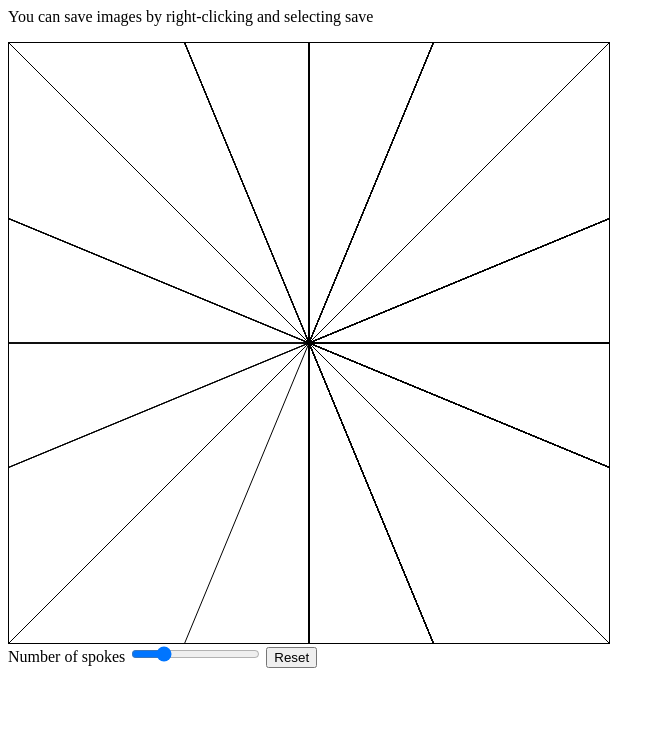
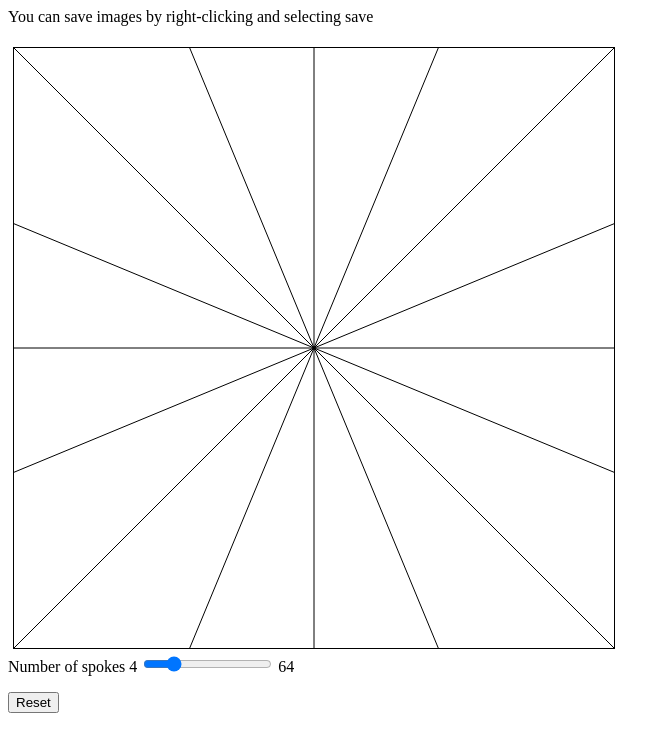
Before and after one commit to claraj/kaleidoscope, a plain HTML site: page index.html in a window 1280 px wide. Shown: the whole page, without its empty margins (0-670 px from the left). Drawn offline with Linux system fonts and the light colour scheme.

Commit message:
fixed reset bug, still some drawing issues

```diff
--- a/page.html
+++ b/index.html
@@ -2,6 +2,7 @@
 
   canvas {
     border: 1px solid black;
+    margin: 5px;
   }
 
 </style>
@@ -12,7 +13,11 @@
 
 <div id="controls">
 
-Number of spokes <span id="spokecount"></span> <input id="userspokes" type="range" value="16" step="2" min="4" max="60"></input>
+<span>Number of spokes</span>
+<span id="spokecount">4</span>
+<input id="userspokes" type="range" value="16" step="2" min="4" max="64"></input>
+<span id="spokecount">64</span>
+<P>
 <button id="reset">Reset</button>
 
 </div>
--- a/kaleidoscope.js
+++ b/kaleidoscope.js
@@ -26,8 +26,11 @@ function newCanvas(userSpokes) {
   var w = canvas.width;
 
   // Clear
-  ctx.fillStyle = 'white'
-  ctx.fillRect(0, 0, w, h);
+  ctx.fillStyle = 'red'
+
+  console.log('clear')
+
+  ctx.clearRect(0, 0, w, h);
 
   // Center x, center y
   cx = w/2;
@@ -46,6 +49,8 @@ function newCanvas(userSpokes) {
 
   console.log(length)
 
+  console.log(spokes , 'spokes')
+
   for (var s = 0 ; s < spokes ; s++) {
 
     // Line at an angle of angle, starting at the center
@@ -53,9 +58,11 @@ function newCanvas(userSpokes) {
     var x = length * Math.sin(angle);
     var y = length * Math.cos(angle);
 
+    ctx.beginPath()
     ctx.moveTo(cx, cy);
     ctx.lineTo(cx + x, cy + y);
     ctx.stroke();
+    ctx.closePath();
 
     angle += wedgeAngle;
 
@@ -162,6 +169,7 @@ function drawCircle(x, y) {
   ctx.beginPath();
   ctx.arc(x, y, 1, 0, Math.PI*2)
   ctx.stroke()
+  ctx.closePath()
 
 
 }
```
